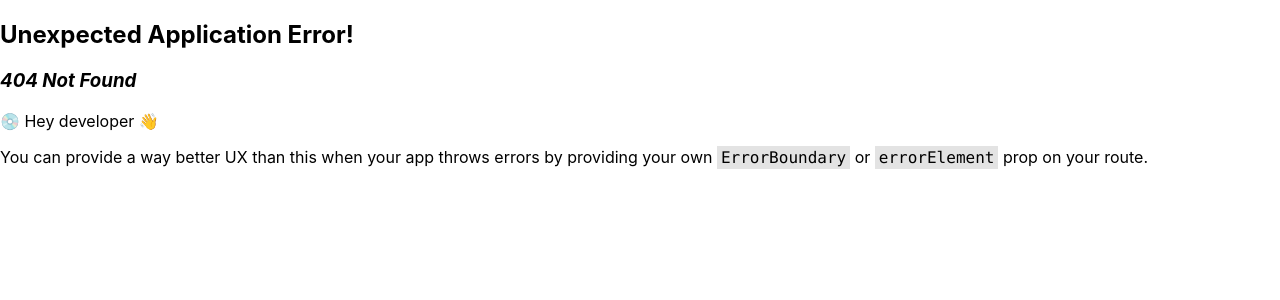
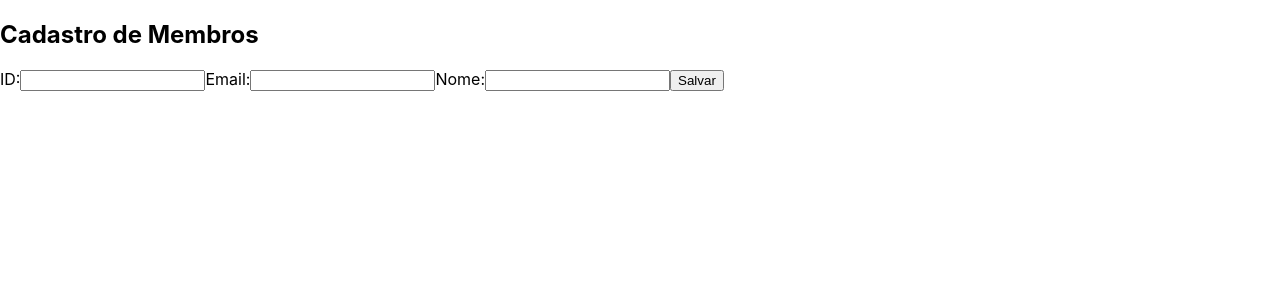
Before and after one commit to vggd18/todolist-project, a React (Create React App) app in the folder frontend/: page /membros in a window 1280 px wide. Before the commit this address had no page. Shown: the top 300 px of the page. Built offline with nearby package versions, Linux system fonts and the light colour scheme.

Commit message:
Feat 7: Cadastro de membros
feature 7 funcionando normalmente com o crud

```diff
--- a/frontend/src/components/MembroCreate.jsx
+++ b/frontend/src/components/MembroCreate.jsx
@@ -0,0 +1,59 @@
+import React, { useState } from 'react';
+import { createMembro } from '../services/api';
+
+const MembroCreate = () => {
+    const [id, setId] = useState('');
+    const [email, setEmail] = useState('');
+    const [nome, setNome] = useState('');
+
+    const handleSubmit = async (e) => {
+        e.preventDefault();
+        const novoMembro = { id, email, nome };
+        try {
+            await createMembro(novoMembro);
+            setId('');
+            setEmail('');
+            setNome('');
+        } catch (error) {
+            console.error('Erro ao criar membro:', error);
+        }
+    };
+
+    return (
+        <div className="membro-list">
+            <h2>Cadastro de Membros</h2>
+            <form className="membro-form" onSubmit={handleSubmit}>
+                <label>
+                    ID:
+                    <input
+                        type="text"
+                        value={id}
+                        onChange={(e) => setId(e.target.value)}
+                        required
+                    />
+                </label>
+                <label>
+                    Email:
+                    <input
+                        type="email"
+                        value={email}
+                        onChange={(e) => setEmail(e.target.value)}
+                        required
+                    />
+                </label>
+                <label>
+                    Nome:
+                    <input
+                        type="text"
+                        value={nome}
+                        onChange={(e) => setNome(e.target.value)}
+                        required
+                    />
+                </label>
+                <button type="submit">Salvar</button>
+            </form>
+        </div>
+    );
+};
+
+export default MembroCreate;
--- a/frontend/src/components/Navbar.jsx
+++ b/frontend/src/components/Navbar.jsx
@@ -5,7 +5,7 @@ const Navbar = () => {
     return (
         <nav>
         <Link to="/tarefas">Listar Tarefas</Link>
-        <Link>Criar Membro</Link>
+        <Link to="/membros">Criar Membro</Link>
       </nav>
     );
 }
--- a/frontend/src/routes/MembroCreatePage.jsx
+++ b/frontend/src/routes/MembroCreatePage.jsx
@@ -1,6 +1,5 @@
 import React from 'react';
-import TarefaList from '../components/MembroCreate';
-
+import MembroCreate from '../components/MembroCreate';
 
 const MembroCreatePage = () => {
   return (
```
Also changed, not shown: frontend/src/index.js (+6 -2 lines).
